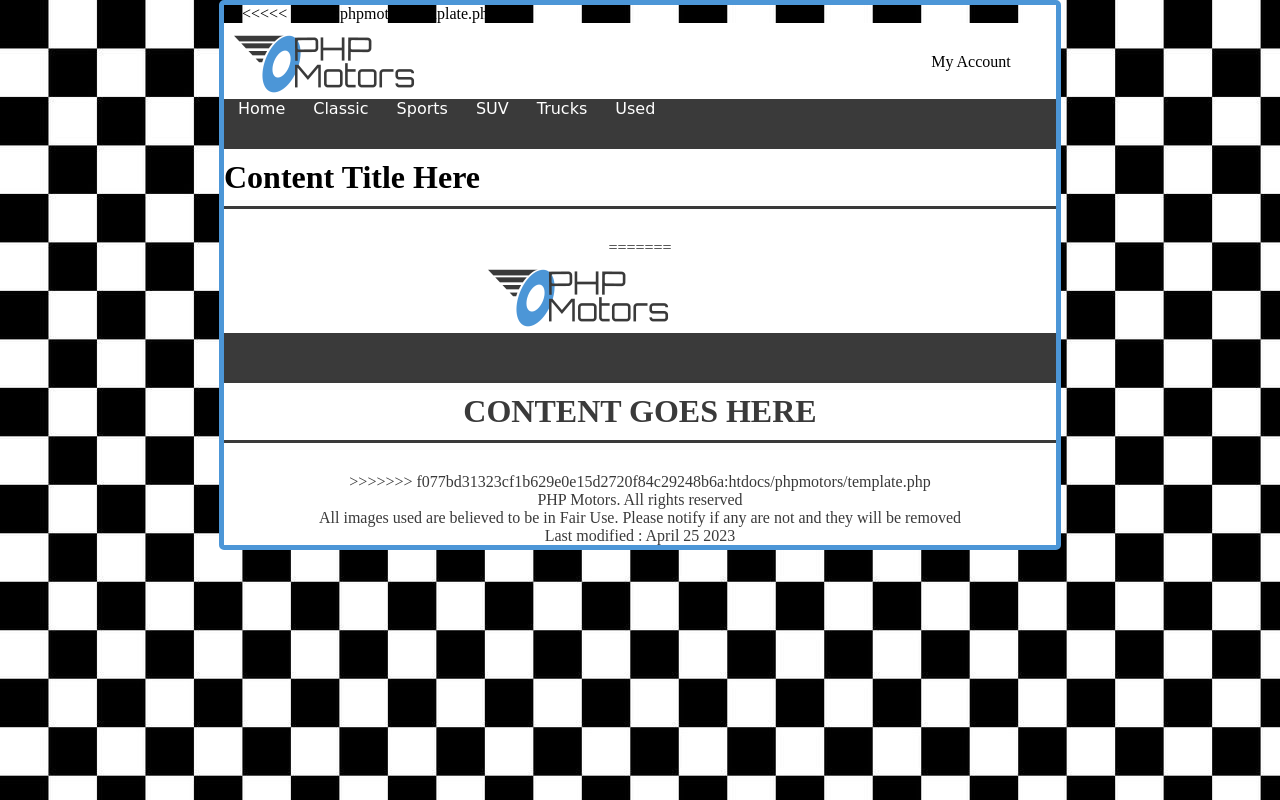
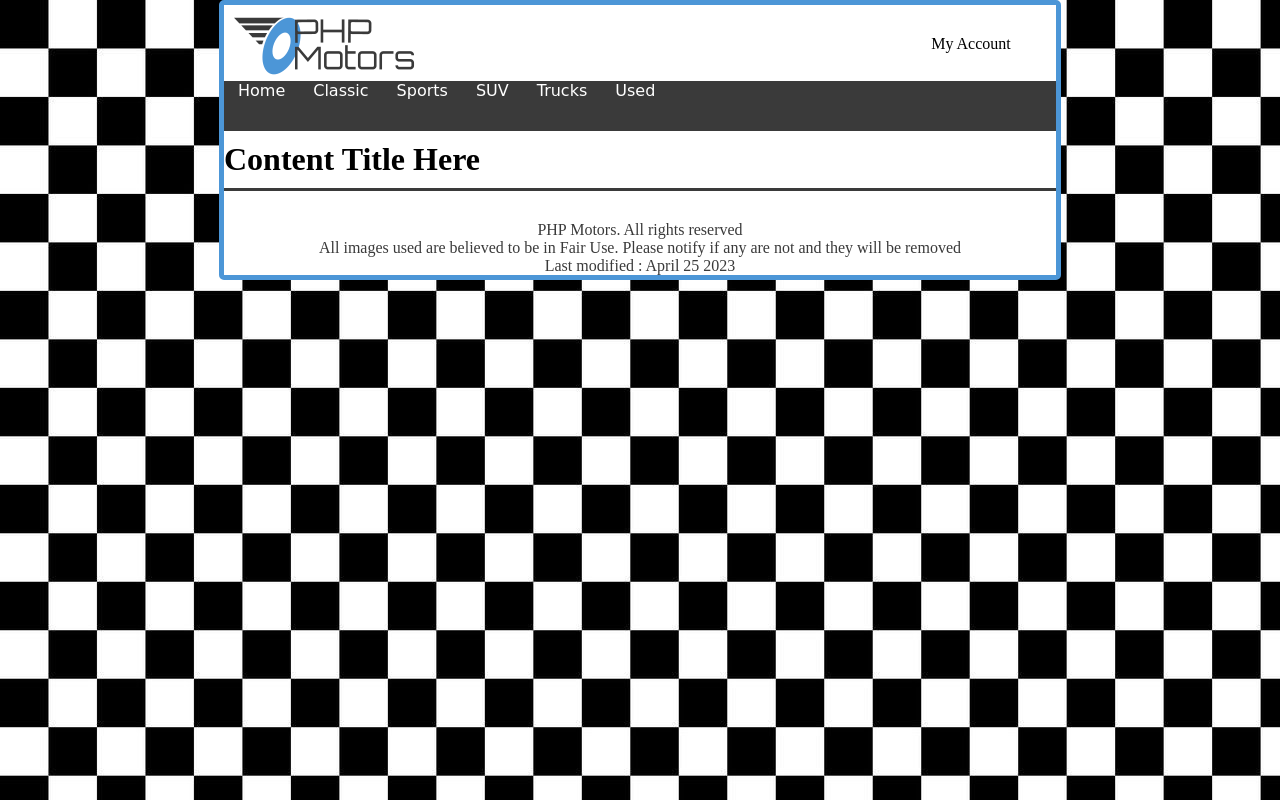
Before and after one commit to JesusBejar/WDD340, a PHP site: page /template.php in a window 1280 px wide. Run offline with PHP 8.4, Linux system fonts and the light colour scheme.

Commit message:
finished template base html

```diff
--- a/phpmotors/template.php
+++ b/phpmotors/template.php
@@ -7,7 +7,6 @@
     <title>PHP Motors | Template</title>
     <link rel="stylesheet" href="css/templateBase.css" type="text/css">
 </head>
-<<<<<<< HEAD:phpmotors/template.php
 <header>
     <?php require_once $_SERVER['DOCUMENT_ROOT'] . '/phpmotors/header.php'; ?>
 </header>
@@ -18,23 +17,6 @@
     <h1>Content Title Here</h1>
 </body>
 <footer>
-=======
-<header id="header">
-    <!-- logo img wrapped with home link -->
-    <a href="template.php"><img src="/images/site/logo.png" alt="php motors logo"></a>
-    <!-- header php -->
-    <?php require_once $_SERVER['DOCUMENT_ROOT'] . '/phpmotors/header.php'; ?>
-</header>
-<nav id="nav">
-    <!-- nav php -->
-    <?php require_once $_SERVER['DOCUMENT_ROOT'] . '/phpmotors/nav.php'; ?>
-</nav>
-<body>
-    <h1>CONTENT GOES HERE</h1>
-</body>
-<footer id="footer">
-    <!-- footer php -->
->>>>>>> f077bd31323cf1b629e0e15d2720f84c29248b6a:htdocs/phpmotors/template.php
     <?php require_once $_SERVER['DOCUMENT_ROOT'] . '/phpmotors/footer.php'; ?>
 </footer>
 </html>
```
